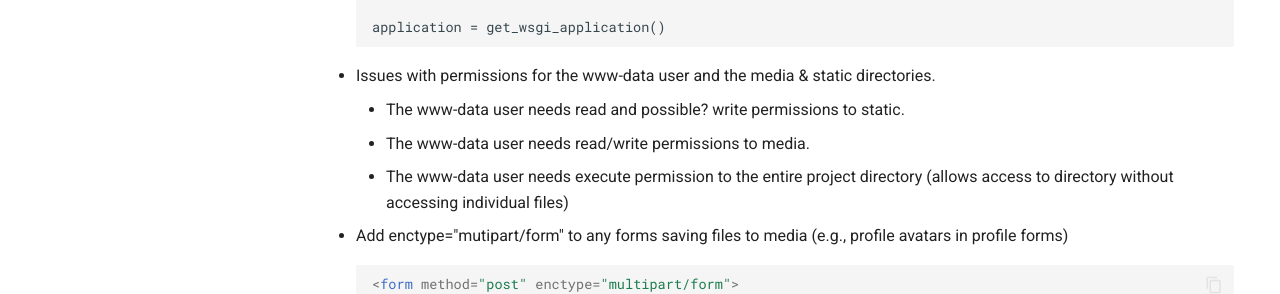
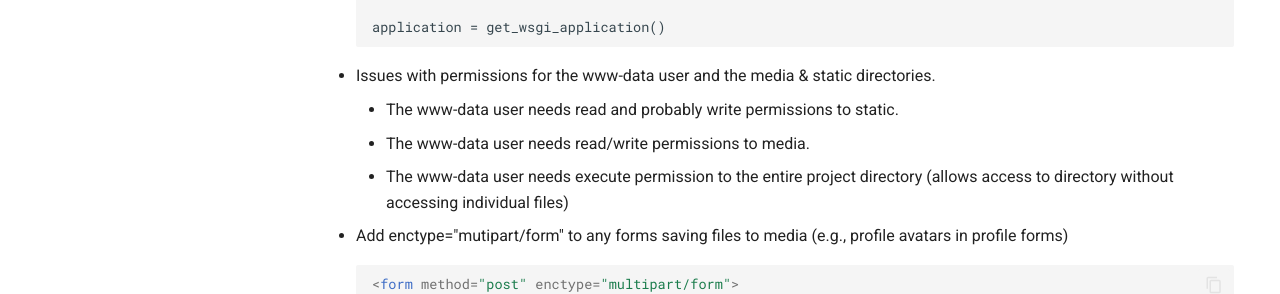
Before and after one commit to timpandrews/beats_docs, an MkDocs documentation site: the page built from docs/install_guides/install_guide_prod.md, in a window 1280 px wide and 900 px high, scrolled down 5101 px. Shown: the part 160-454 px from the top of the window. Built offline with MkDocs 1.6.1 and Material for MkDocs 9.7.7, drawn with Linux system fonts in a browser that asks for light colours; emoji names are drawn with the system emoji font.

Commit message:
make more better

````diff
--- a/docs/install_guides/install_guide_prod.md
+++ b/docs/install_guides/install_guide_prod.md
@@ -214,7 +214,7 @@ serving static files :scream:
     application = get_wsgi_application()
     ```
     - Issues with permissions for the www-data user and the media & static directories.
-        - The www-data user needs read and possible? write permissions to static.
+        - The www-data user needs read and probably write permissions to static.
         - The www-data user needs read/write permissions to media.
         - The www-data user needs execute permission to the entire project directory (allows access to directory without accessing individual files)
 
````
